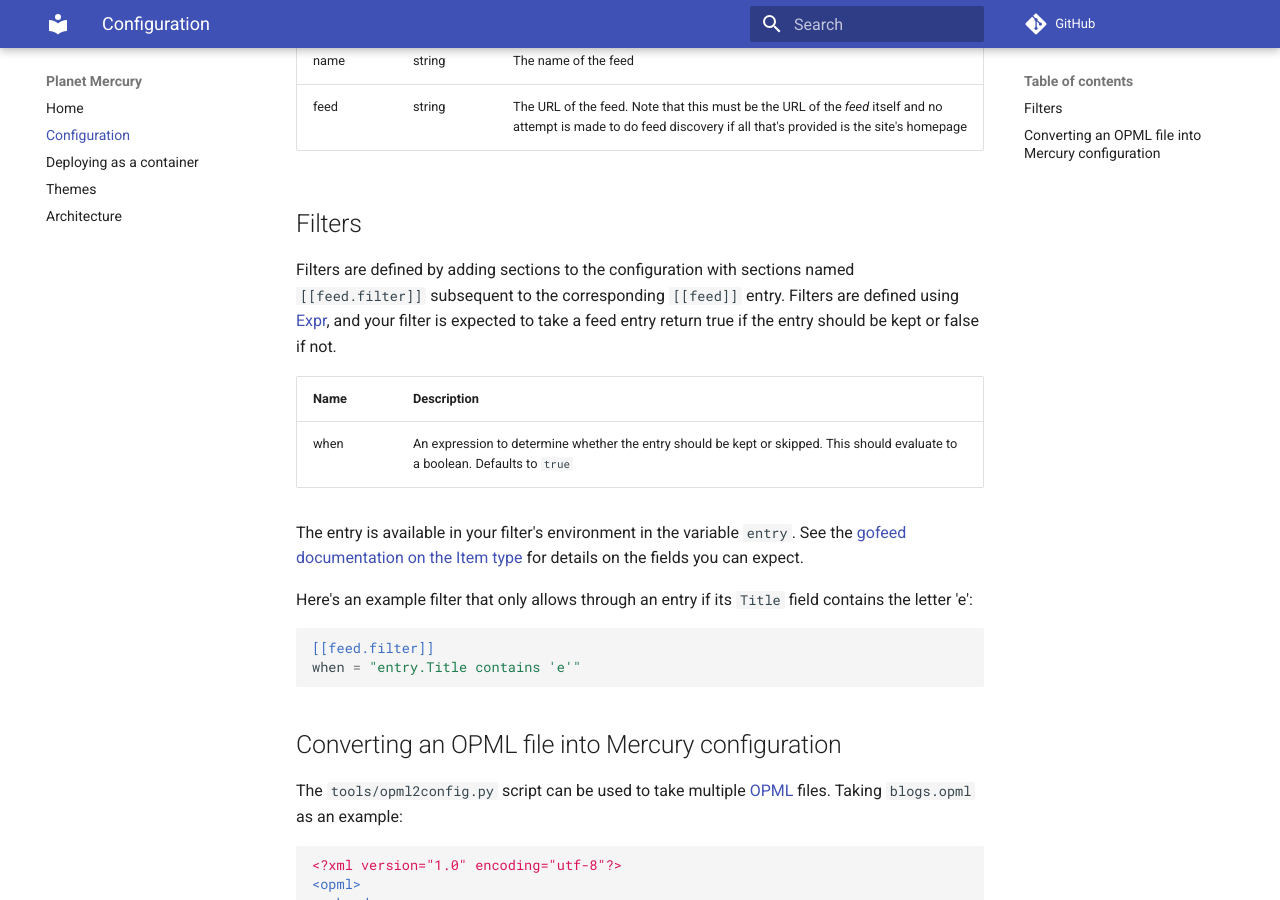
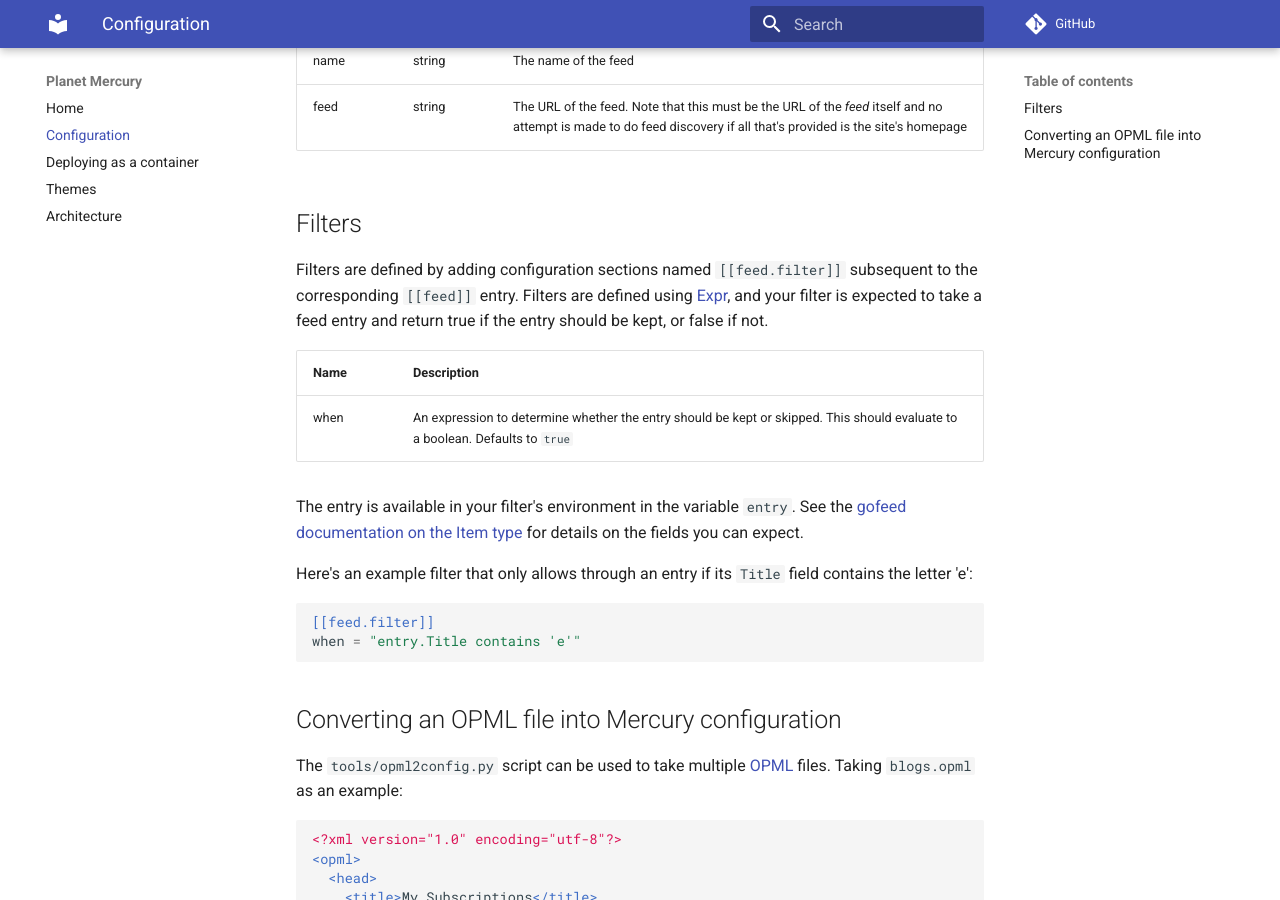
Before and after one commit to kgaughan/mercury, an MkDocs documentation site: the page built from docs/configuration.md, in a window 1280 px wide and 900 px high, scrolled down 1142 px. Built offline with MkDocs 1.6.1 and Material for MkDocs 9.7.7, drawn with Linux system fonts in a browser that asks for light colours; comment, search, counter and statistics services are not loaded.

Commit message:
Update docs/configuration.md
Co-authored-by: sourcery-ai[bot] <58596630+sourcery-ai[bot]@users.noreply.github.com>

```diff
--- a/docs/configuration.md
+++ b/docs/configuration.md
@@ -31,7 +31,7 @@
 
 ## Filters
 
-Filters are defined by adding sections to the configuration with sections named `[[feed.filter]]` subsequent to the corresponding `[[feed]]` entry. Filters are defined using [Expr](https://expr-lang.org/docs/language-definition), and your filter is expected to take a feed entry return true if the entry should be kept or false if not.
+Filters are defined by adding configuration sections named `[[feed.filter]]` subsequent to the corresponding `[[feed]]` entry. Filters are defined using [Expr](https://expr-lang.org/docs/language-definition), and your filter is expected to take a feed entry and return true if the entry should be kept, or false if not.
 
 | Name | Description |
 | ---- | ----------- |
```
